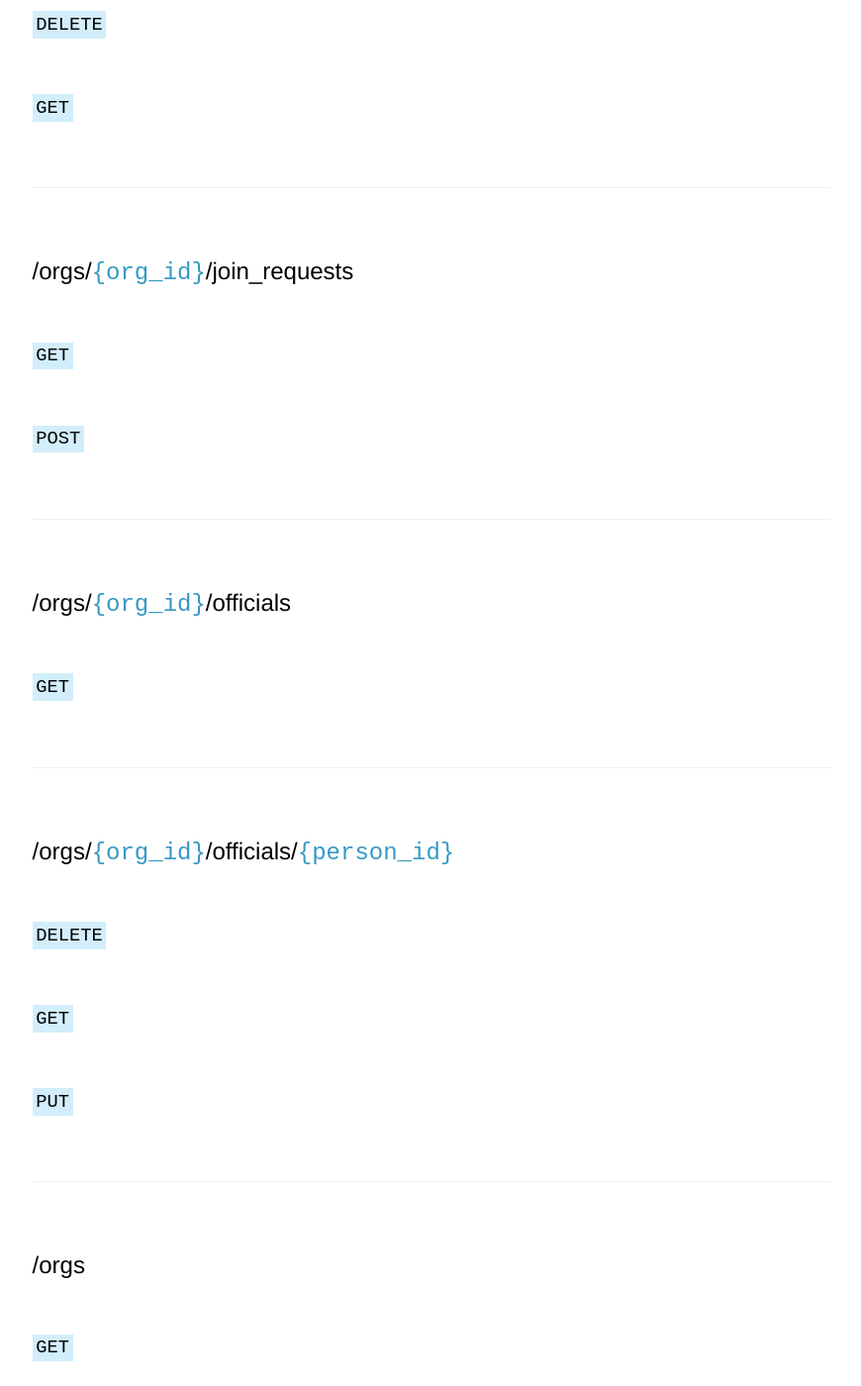
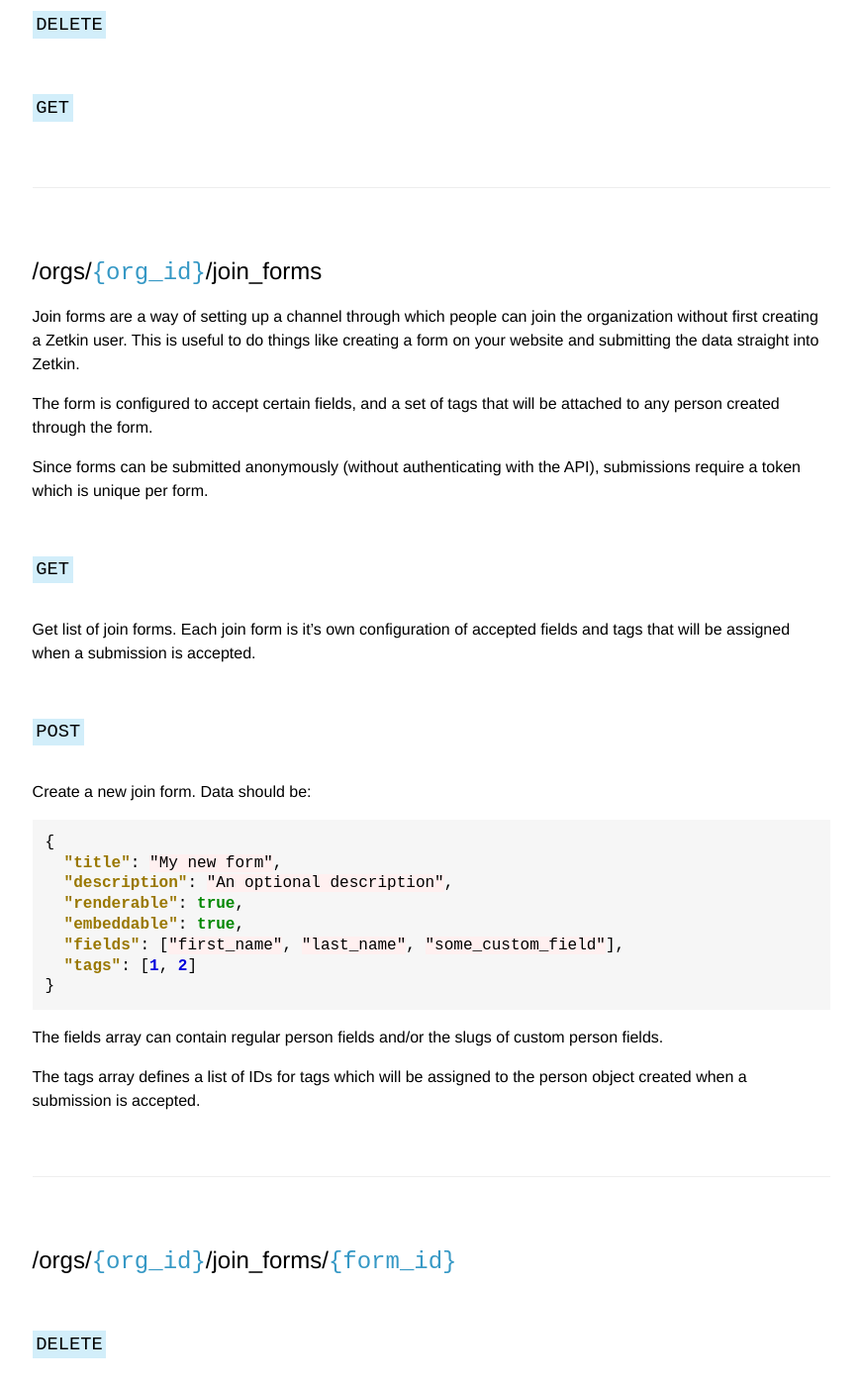
Before and after one commit to zetkin/developer.zetkin.org, a Jekyll site: the page built from reference/api/organizations/index.md, in a window 1280 px wide and 1400 px high, scrolled down 1001 px. Shown: the whole window at 99% size, without its empty margins (377-1247 px from the left). Built offline with Jekyll 4.4.1, drawn with Linux system fonts in a browser that asks for light colours; some of the changed text lies outside the part shown.

Commit message:
Add new resources for R22

````diff
--- a/_data/resources.yml
+++ b/_data/resources.yml
@@ -607,6 +607,59 @@
     method: GET
   name: InviteItem
   url: /orgs/{org_id}/invites/{invite_id}
+- doc: '
+
+    Join forms are a way of setting up a channel through which people can join the
+
+    organization without first creating a Zetkin user. This is useful to do things
+
+    like creating a form on your website and submitting the data straight into Zetkin.
+
+
+    The form is configured to accept certain fields, and a set of tags that will be
+
+    attached to any person created through the form.
+
+
+    Since forms can be submitted anonymously (without authenticating with the API),
+
+    submissions require a token which is unique per form.
+
+    '
+  docsection: organizations
+  methods:
+  - doc: '
+
+      Get list of join forms. Each join form is it''s own configuration of accepted
+
+      fields and tags that will be assigned when a submission is accepted.
+
+      '
+    method: GET
+  - doc: "\nCreate a new join form. Data should be:\n\n```json\n{\n  \"title\": \"My new form\",\n  \"description\": \"An optional description\",\n  \"renderable\": true,\n  \"embeddable\": true,\n  \"fields\": [\"first_name\", \"last_name\", \"some_custom_field\"],\n  \"tags\": [1, 2]\n}\n```\n\nThe fields array can contain regular person fields and/or the slugs of custom\nperson fields.\n\nThe tags array defines a list of IDs for tags which will be assigned to the\nperson object created when a submission is accepted.\n"
+    method: POST
+  name: JoinFormCollection
+  url: /orgs/{org_id}/join_forms
+- doc: null
+  docsection: organizations
+  methods:
+  - doc: null
+    method: DELETE
+  - doc: null
+    method: GET
+  - doc: null
+    method: PATCH
+  name: JoinFormItem
+  url: /orgs/{org_id}/join_forms/{form_id}
+- doc: null
+  docsection: organizations
+  methods:
+  - doc: null
+    method: GET
+  - doc: "\nSubmit a join form and create a submission which will then need to be accepted\nby an official using `PATCH` on the submission item.\n\nThe data must contain the `submit_token` of the form, and a `form_data` object\ncontaining the fields that the form has been configured to accept.\n\n```json\n{\n  \"submit_token\": \"abc123def456\",\n  \"form_data\": {\n    \"first_name\": \"Clara\",\n    \"last_name\": \"Zetkin\",\n  }\n}\n```\n"
+    method: POST
+  name: JoinFormSubmissionCollection
+  url: /orgs/{org_id}/join_forms/{form_id}/submissions
 - doc: null
   docsection: organizations
   methods:
@@ -616,6 +669,40 @@
     method: POST
   name: JoinRequestCollection
   url: /orgs/{org_id}/join_requests
+- doc: '
+
+    Collection of all join form submissions.
+
+    '
+  docsection: organizations
+  methods:
+  - doc: null
+    method: GET
+  name: JoinSubmissionCollection
+  url: /orgs/{org_id}/join_submissions
+- doc: '
+
+    Single join form submission.
+
+    '
+  docsection: organizations
+  methods:
+  - doc: null
+    method: DELETE
+  - doc: null
+    method: GET
+  - doc: '
+
+      Allows the `state` of a submission to be changed from `"pending"` to `"accepted"`,
+
+      which will create a person in the organization from the submitted data, and assign
+
+      the tags configured on the join form.
+
+      '
+    method: PATCH
+  name: JoinSubmissionItem
+  url: /orgs/{org_id}/join_submissions/{sub_id}
 - doc: null
   docsection: maps
   methods:
@@ -862,6 +949,33 @@
   docsection: people
   methods:
   - doc: null
+    method: DELETE
+  - doc: null
+    method: GET
+  - doc: null
+    method: PATCH
+  name: PersonItem
+  url: /orgs/{org_id}/people/{person_id}
+- doc: null
+  docsection: people
+  methods:
+  - doc: null
+    method: GET
+  - doc: null
+    method: POST
+  name: PersonNoteCollection
+  url: /orgs/{org_id}/people/{person_id}/notes
+- doc: null
+  docsection: people
+  methods:
+  - doc: null
+    method: DELETE
+  name: PersonNoteItem
+  url: /orgs/{org_id}/people/{person_id}/notes/{note_id}
+- doc: null
+  docsection: people
+  methods:
+  - doc: null
     method: GET
   name: PersonPersonTagCollection
   url: /orgs/{org_id}/people/{person_id}/tags
````
